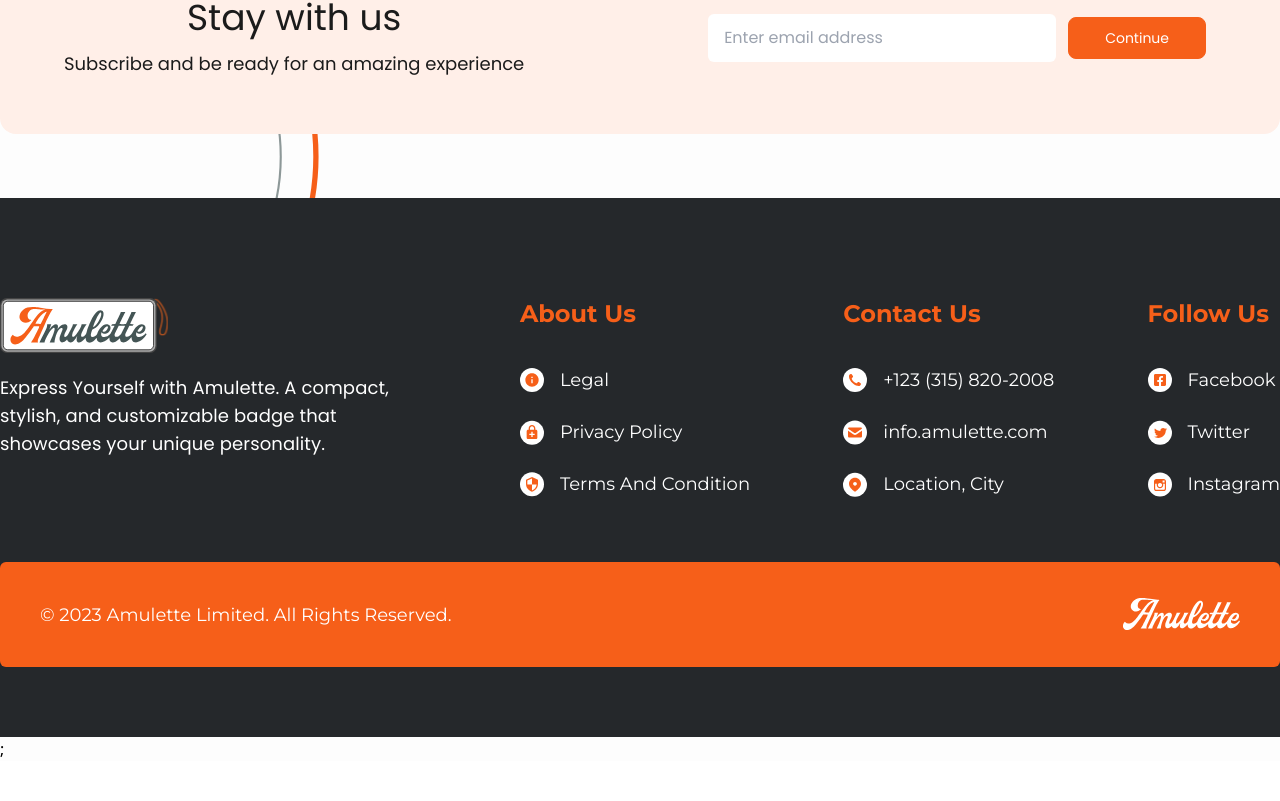
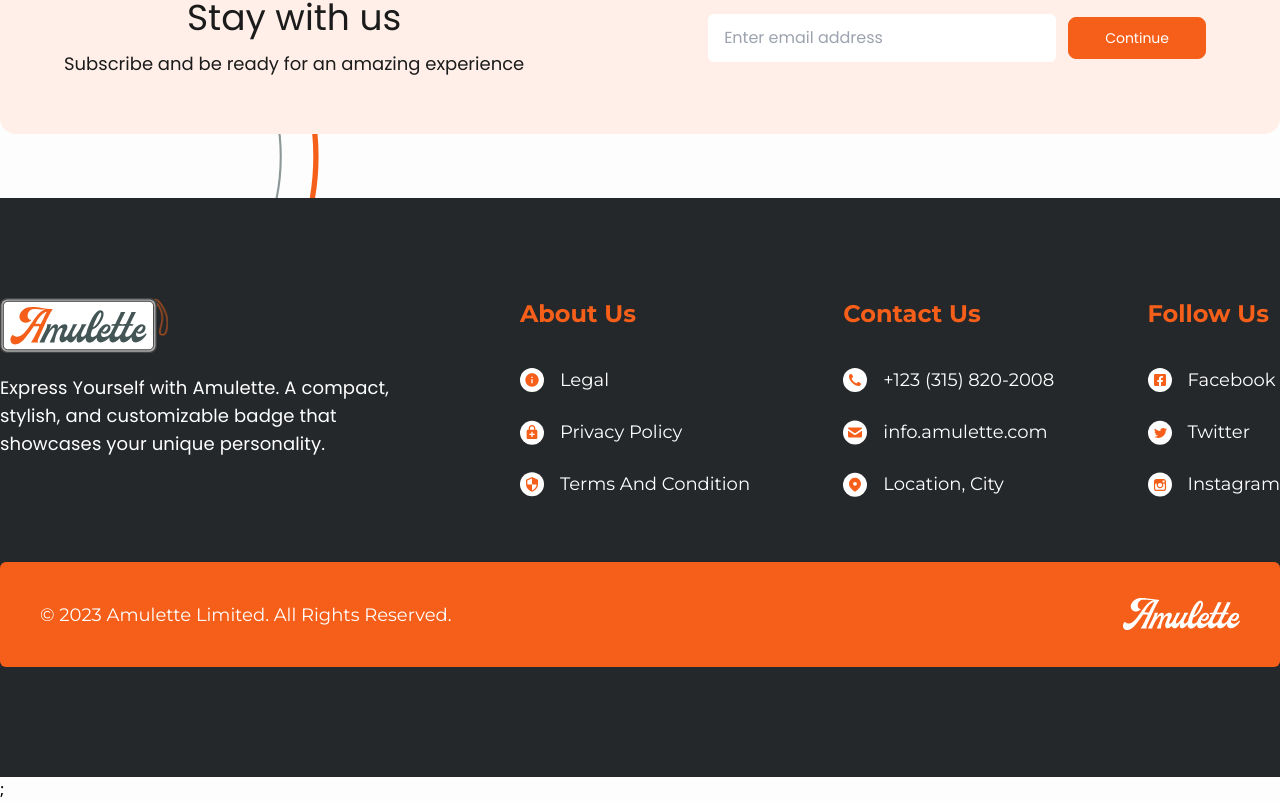
Before and after one commit to rahatcse5bu/Amulette-Website, a React (Vite) app: page / in a window 1280 px wide. Shown: the part 4557-5358 px from the top of the page. Before the commit the page ends 5318 px from the top, so only its background shows below. Built offline with nearby package versions, Linux system fonts and the light colour scheme.

Commit message:
footer fixed

```diff
--- a/src/components/Footer/Copyright/Copyright.jsx
+++ b/src/components/Footer/Copyright/Copyright.jsx
@@ -2,8 +2,8 @@ import React from "react";
 
 const Copyright = () => {
   return (
-    <div className="copyright-wrapper mx-2  lg:mx-0">
-      <div className="copyright container bg-primaryColor rounded-md flex flex-col lg:flex-row items-center justify-between px-5 lg:px-10  pt-5 pb-4 lg:py-9 mb-[102px] lg:mb-auto mx-auto lg:mx-auto lg:mt-16">
+    <div className="copyright-wrapper mx-2  lg:mx-0 pb-10">
+      <div className="copyright container bg-primaryColor rounded-md flex flex-col lg:flex-row items-center justify-between px-5 lg:px-10  pt-5 pb-4 lg:py-9 mb--[102px] mx-auto lg:mx-auto lg:mt-16">
         <div className="copyright-text capitalize font-Montserrat text-xs lg:text-lg text-white text-center lg:text-left">
           © 2023 Amulette Limited. All rights reserved.
         </div>
```
